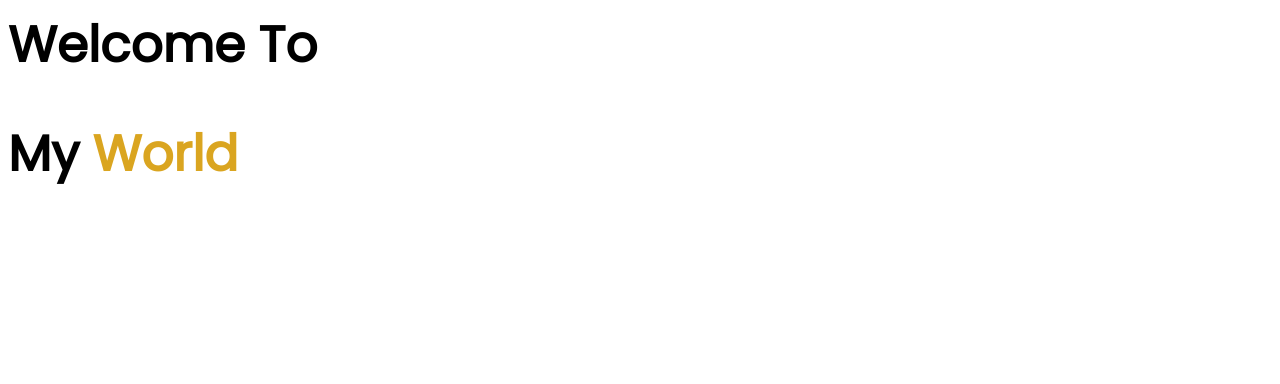
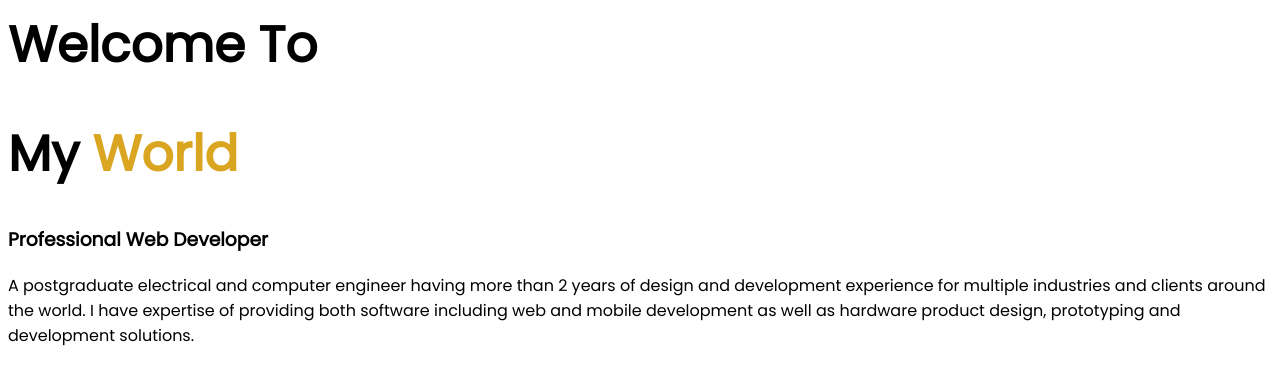
Before and after one commit to sabbirahmedrizbi/SabbirAhmed, a plain HTML site: page index.html in a window 1280 px wide. Drawn offline with Linux system fonts and the light colour scheme.

Commit message:
index added

```diff
--- a/index.html
+++ b/index.html
@@ -10,7 +10,12 @@
 
 </head>
 <body>
+
     <h1>Welcome To</h1>
     <h1>My <span class="world1">World</span></h1>
+
+    <h3>Professional Web Developer</h3>
+    <p>A postgraduate electrical and computer engineer having more than 2 years of design and development experience for multiple industries and clients around the world. I have expertise of providing both software including web and mobile development as well as hardware product design, prototyping and development solutions.</p>
+
 </body>
 </html>
```
